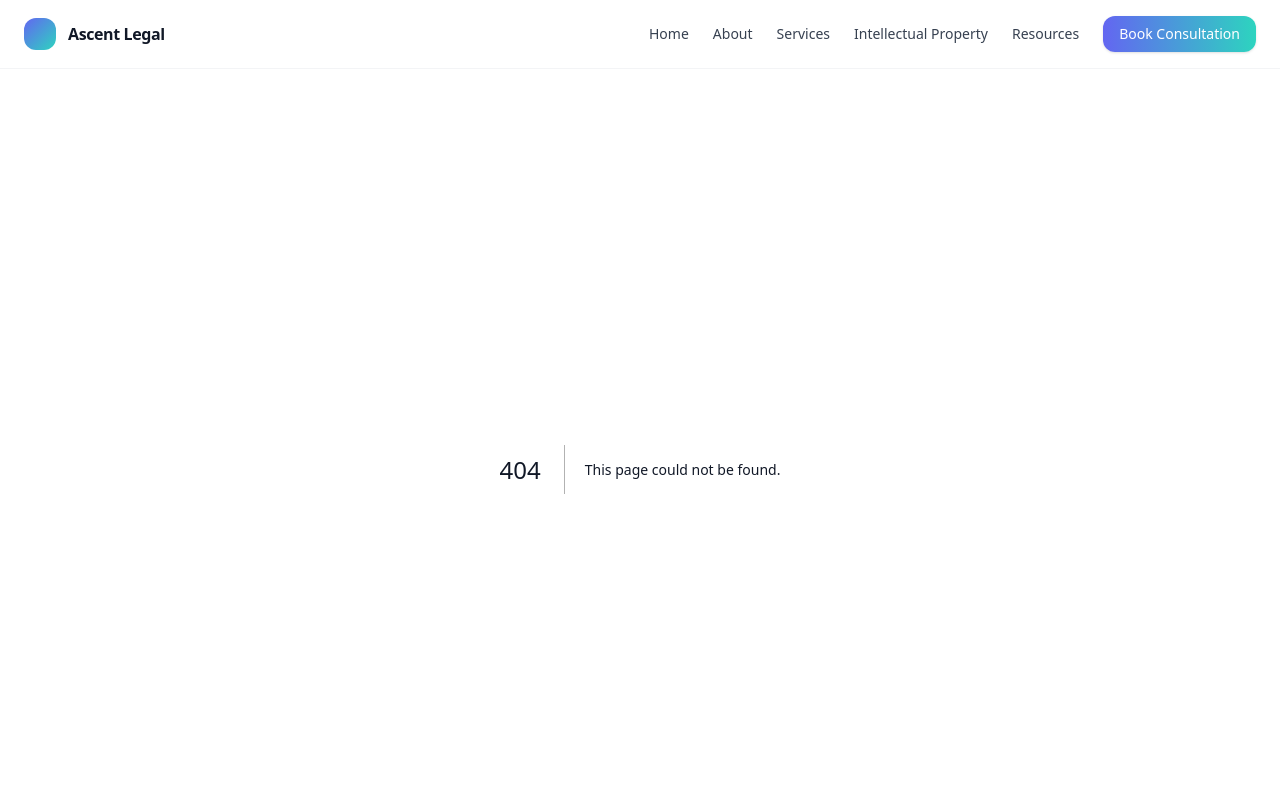
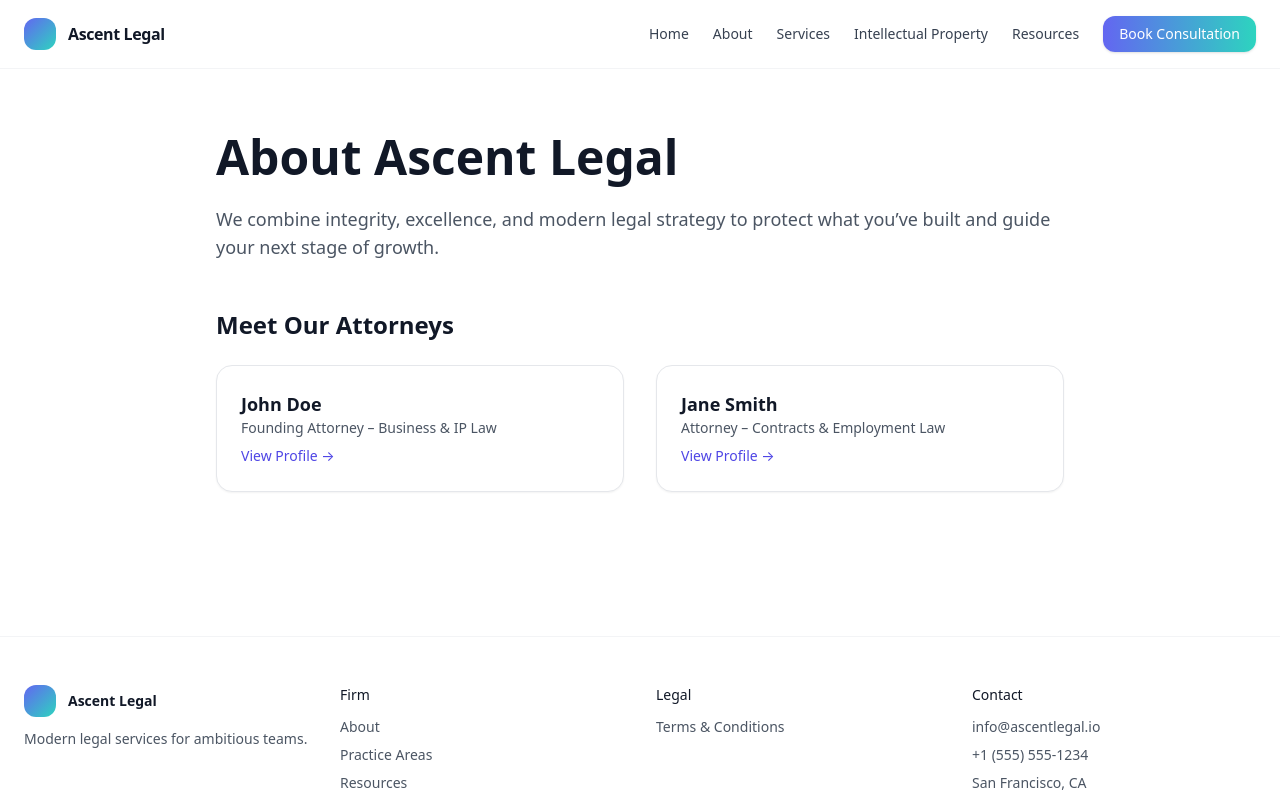
Before and after one commit to ajdreams17/Ascentlegal, a Next.js app: page /about in a window 1280 px wide. Before the commit this address had no page. Shown: the top 800 px of the page. Built offline with nearby package versions, Linux system fonts and the light colour scheme.

Commit message:
Create page.jsx

```diff
--- /dev/null
+++ b/app/about/page.jsx
@@ -0,0 +1,47 @@
+import Link from "next/link";
+
+export const metadata = {
+  title: "About Us | Ascent Legal",
+  description: "Meet the Ascent Legal team—business and IP attorneys helping founders and creators grow with confidence.",
+};
+
+const attorneys = [
+  {
+    name: "John Doe",
+    role: "Founding Attorney – Business & IP Law",
+    slug: "john-doe",
+  },
+  {
+    name: "Jane Smith",
+    role: "Attorney – Contracts & Employment Law",
+    slug: "jane-smith",
+  },
+];
+
+export default function AboutPage() {
+  return (
+    <main className="mx-auto max-w-4xl px-6 py-16">
+      <h1 className="text-4xl md:text-5xl font-bold">About Ascent Legal</h1>
+      <p className="mt-6 text-lg text-gray-600">
+        We combine integrity, excellence, and modern legal strategy to protect what you’ve built and guide your next stage of growth.
+      </p>
+
+      <section className="mt-12">
+        <h2 className="text-2xl font-semibold mb-6">Meet Our Attorneys</h2>
+        <div className="grid grid-cols-1 sm:grid-cols-2 gap-8">
+          {attorneys.map((a) => (
+            <Link
+              key={a.slug}
+              href={`/attorneys/${a.slug}`}
+              className="rounded-2xl border border-gray-200 bg-white p-6 shadow-sm hover:shadow transition"
+            >
+              <h3 className="text-lg font-semibold">{a.name}</h3>
+              <p className="text-sm text-gray-600">{a.role}</p>
+              <span className="mt-2 inline-block text-sm text-indigo-600">View Profile →</span>
+            </Link>
+          ))}
+        </div>
+      </section>
+    </main>
+  );
+}
```
